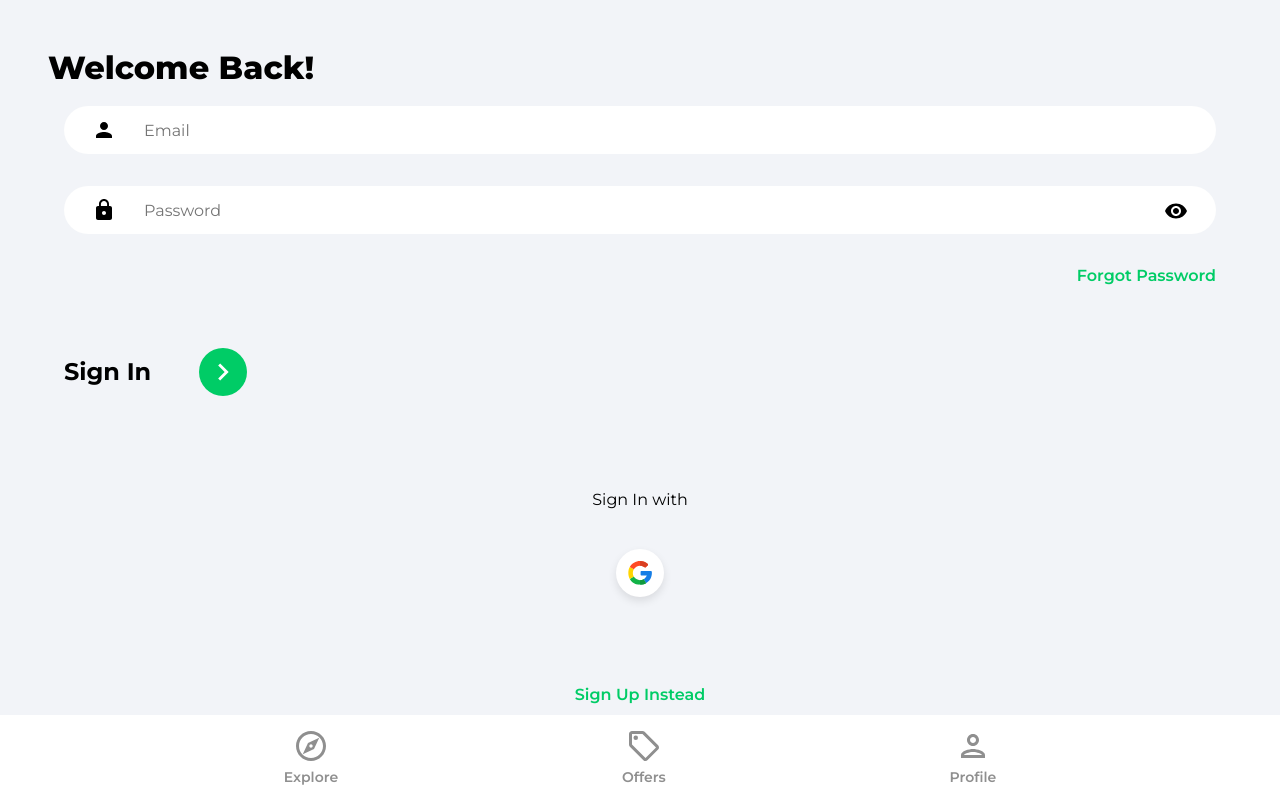
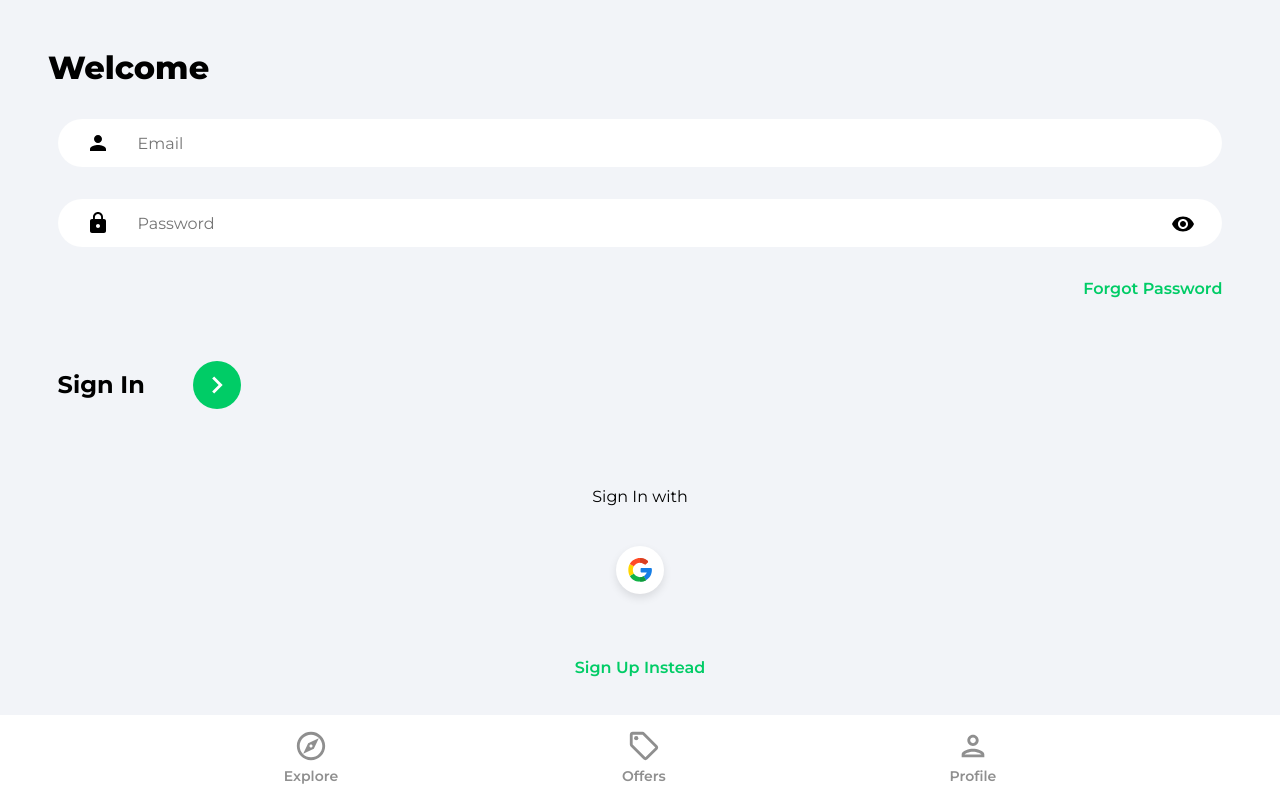
Before and after one commit to Tushar-017/House-marketplace-App, a React (Create React App) app: page /sign-in in a window 1280 px wide. Built offline with nearby package versions, Linux system fonts and the light colour scheme.

Commit message:
style added for sign-in-up

```diff
--- a/src/components/Navbar.jsx
+++ b/src/components/Navbar.jsx
@@ -19,15 +19,15 @@ function Navbar() {
       <nav className="navbarNav">
         <ul className="navbarListItems">
           <li className="navbarListItem" onClick={() => navigate('/')}>
-            <ExploreIcon fill={pathMatchRoute('/') ? '#2c2c2c' : '#8f8f8f'} width={36} height={36} />
+            <ExploreIcon fill={pathMatchRoute('/') ? '#2c2c2c' : '#8f8f8f'} width={34} height={34} />
             <p className={pathMatchRoute('/') ? 'navbarListItemNameActive' : 'navbarListItemName'}>Explore</p>
           </li>
           <li className="navbarListItem" onClick={() => navigate('/offers')}>
-            <OfferIcon fill={pathMatchRoute('/offers') ? '#2c2c2c' : '#8f8f8f'} width={36} height={36} />
+            <OfferIcon fill={pathMatchRoute('/offers') ? '#2c2c2c' : '#8f8f8f'} width={34} height={34} />
             <p className={pathMatchRoute('/offers') ? 'navbarListItemNameActive' : 'navbarListItemName'}>Offers</p>
           </li>
           <li className="navbarListItem" onClick={() => navigate('/profile')}>
-            <PersonOutlineIcon fill={pathMatchRoute('/profile') ? '#2c2c2c' : '#8f8f8f'} width={36} height={36} />
+            <PersonOutlineIcon fill={pathMatchRoute('/profile') ? '#2c2c2c' : '#8f8f8f'} width={34} height={34} />
             <p className={pathMatchRoute('/profile') ? 'navbarListItemNameActive' : 'navbarListItemName'}>Profile</p>
           </li>
         </ul>
--- a/src/index.css
+++ b/src/index.css
@@ -151,6 +151,11 @@ button {
   justify-content: center;
   align-items: center;
 }
+@media only screen and (max-width: 500px){
+  .navbar{
+    height: 65px;
+  }
+}
 
 .navbarNav {
   width: 100%;
@@ -185,7 +190,7 @@ button {
 }
 
 .inputForms{
-  padding-inline: 1rem;
+  padding-inline: 0.6rem;
 }
 
 .nameInput {
@@ -268,7 +273,7 @@ button {
 }
 
 .socialLogin {
-  margin-top: 4rem;
+  margin-top: 3rem;
   display: flex;
   flex-direction: column;
   align-items: center;
@@ -293,7 +298,7 @@ button {
 }
 
 .registerLink {
-  margin-top: 4rem;
+  margin-top: 2.5rem;
   color: #00cc66;
   font-weight: 600;
   text-align: center;
--- a/src/pages/SignIn.jsx
+++ b/src/pages/SignIn.jsx
@@ -45,9 +45,9 @@ function SignIn() {
       <div className="pageContainer">
         <header >
           <div
-            style={{paddingBottom:'1.2rem'}}
+            style={{paddingBottom:'2rem'}}
             className="pageHeader">
-            Welcome Back!
+            Welcome
           </div>
         </header>
 
--- a/src/pages/SignUp.jsx
+++ b/src/pages/SignUp.jsx
@@ -55,8 +55,8 @@ function SignUp() {
     <>
       <div className="pageContainer">
         <header>
-          <div style={{paddingBottom:'1.2rem'}} className="pageHeader">
-            Welcome Back!
+          <div style={{paddingBottom:'2rem'}}  className="pageHeader">
+            Welcome
           </div>
         </header>
 
```
